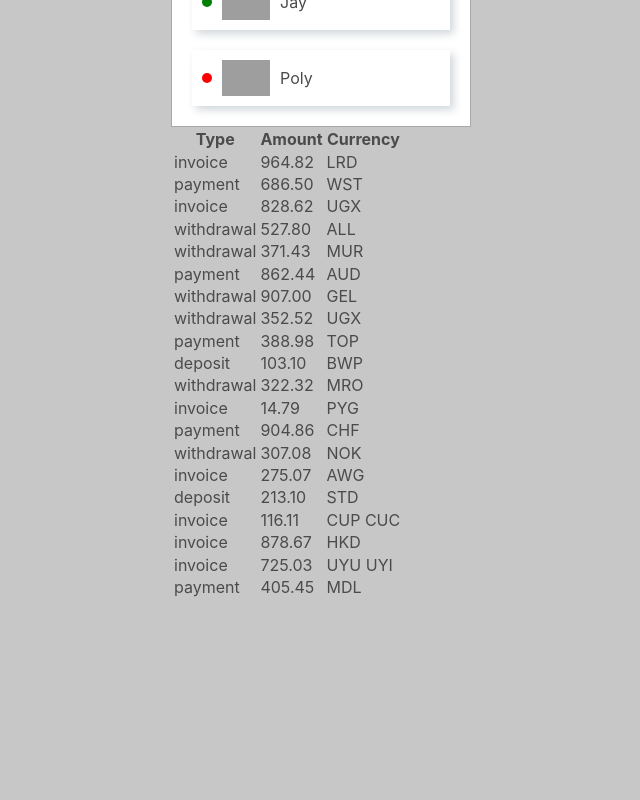
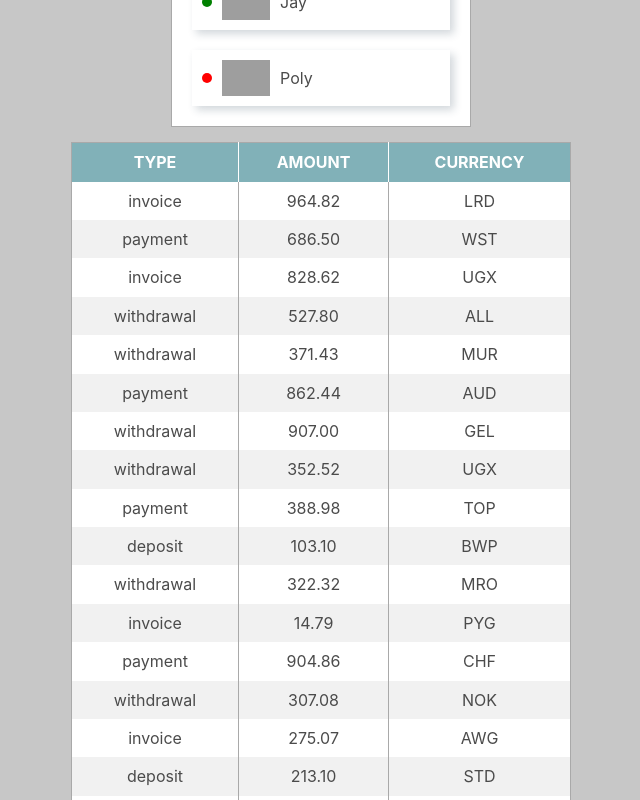
Before and after one commit to heidebloome/goit-react-hw-01-components, a React (Create React App) app: page / in a window 1280 px wide. Shown: the part 760-1560 px from the top of the page, without its empty margins (319-959 px from the left). Before the commit the page ends 1374 px from the top, so only its background shows below. Built offline with nearby package versions, Linux system fonts and the light colour scheme; grey boxes are pictures that could not be loaded.

Commit message:
transaction list styles

```diff
--- a/src/App.js
+++ b/src/App.js
@@ -11,7 +11,7 @@ import TransactionHistory from "./components/transactions/TransactionHistory";
 
 function App() {
   return (
-    <div>
+    <div className="container">
       <Profile
         username={user.username}
         tag={user.tag}
--- a/src/components/friends/FriendList.js
+++ b/src/components/friends/FriendList.js
@@ -5,7 +5,7 @@ const FriendList = ({ friends }) => {
   return (
     <ul className={styles.friendList}>
       {friends.map((item) => {
-        let type = item.isOnline ? 'online' : 'offline';
+        const type = item.isOnline ? 'online' : 'offline';
         return (
           <li className={styles.item} key={item.id}>
             <span className={styles[type]}>{item.isOnline}</span>
--- a/src/components/friends/FriendList.module.css
+++ b/src/components/friends/FriendList.module.css
@@ -1,10 +1,11 @@
 .friendList {
   width: 300px;
   padding: 20px;
+  margin-bottom: 15px;
 
-  background-color: white;
+  background-color: var(--white-color);
 
-  border: 1px solid darkgrey;
+  border: 1px solid var(--border-color);
 }
 
 .item {
@@ -25,19 +26,17 @@
   height: 10px;
   margin-right: 10px;
 
-  /* background-color: red; */
-
   border-radius: 50%;
 }
 
 .online {
   composes: status;
-  background-color: green;
+  background-color: var(--green-color);
 }
 
 .offline {
   composes: status;
-  background-color: red;
+  background-color: var(--red-color);
 }
 
 .avatar {
--- a/src/components/profile/Profile.js
+++ b/src/components/profile/Profile.js
@@ -12,15 +12,15 @@ const Profile = ({ username, tag, location, avatar, stats }) => {
       </div>
 
       <ul className={styles.stats}>
-        <li className={styles.item}>
+        <li className={styles.statsItem}>
           <span className={styles.label}>Followers</span>
           <span className={styles.quantity}>{stats.followers}</span>
         </li>
-        <li className={styles.item}>
+        <li className={styles.statsItem}>
           <span className={styles.label}>Views</span>
           <span className={styles.quantity}>{stats.views}</span>
         </li>
-        <li className={styles.item}>
+        <li className={styles.statsItem}>
           <span className={styles.label}>Likes</span>
           <span className={styles.quantity}>{stats.likes}</span>
         </li>
--- a/src/components/profile/Profile.module.css
+++ b/src/components/profile/Profile.module.css
@@ -13,9 +13,9 @@
   padding-top: 30px;
   padding-bottom: 30px;
 
-  background-color: #fff;
+  background-color: var(--white-color);
 
-  border: 1px solid darkgrey;
+  border: 1px solid var(--border-color);
   border-bottom: none;
 }
 
@@ -29,6 +29,7 @@
 
 .name {
   margin-bottom: 10px;
+
   font-weight: bold;
 }
 
@@ -37,20 +38,20 @@
 
   font-size: 14px;
 
-  color: rgb(121, 121, 121);
+  color: var(--secondary-text-color);
 }
 
 .location {
   font-size: 14px;
 
-  color: rgb(121, 121, 121);
+  color: var(--secondary-text-color);
 }
 
 .stats {
   display: flex;
 }
 
-.item {
+.statsItem {
   display: flex;
   flex-direction: column;
   align-items: center;
@@ -60,19 +61,19 @@
 
   font-size: 14px;
 
-  background-color: rgb(241, 241, 241);
+  background-color: var(--background-color);
 
-  border: 1px solid darkgrey;
+  border: 1px solid var(--border-color);
 }
 
-.item:not(:last-child) {
+.statsItem:not(:last-child) {
   border-right: none;
+}
+
+.label {
+  color: var(--secondary-text-color);
 }
 
 .quantity {
   font-weight: bold;
 }
-
-.label {
-  color: rgb(121, 121, 121);
-}
--- a/src/components/statistics/Statistics.module.css
+++ b/src/components/statistics/Statistics.module.css
@@ -15,9 +15,9 @@
   text-align: center;
   text-transform: uppercase;
 
-  background-color: white;
+  background-color: var(--white-color);
 
-  border: 1px solid darkgrey;
+  border: 1px solid var(--border-color);
   border-bottom: none;
 }
 
@@ -34,8 +34,8 @@
   padding-top: 10px;
   padding-bottom: 10px;
 
-  background-color: rgb(241, 241, 241);
-  border: 1px solid darkgrey;
+  background-color: var(--background-color);
+  border: 1px solid var(--border-color);
 }
 
 .statItem:not(:last-child) {
@@ -47,7 +47,7 @@
 
   font-size: 12px;
 
-  color: rgb(121, 121, 121);
+  color: var(--secondary-text-color);
 }
 
 .percentage {
--- a/src/components/transactions/TransactionHistory.js
+++ b/src/components/transactions/TransactionHistory.js
@@ -1,22 +1,23 @@
 import propTypes from "prop-types";
+import styles from './TransactionHistory.module.css';
 
 const TransactionHistory = ({ items }) => {
   return (
-    <table className="transaction-history">
-      <thead>
+    <table className={styles.table}>
+      <thead className={styles.head}>
         <tr>
-          <th>Type</th>
-          <th>Amount</th>
-          <th>Currency</th>
+          <th className={styles.title}>Type</th>
+          <th className={styles.title}>Amount</th>
+          <th className={styles.title}>Currency</th>
         </tr>
       </thead>
 
       <tbody>
         {items.map((item) => (
-          <tr key={item.id}>
-            <td>{item.type}</td>
-            <td>{item.amount}</td>
-            <td>{item.currency}</td>
+          <tr key={item.id} className={styles.row}>
+            <td className={styles.column}>{item.type}</td>
+            <td className={styles.column}>{item.amount}</td>
+            <td className={styles.column}>{item.currency}</td>
           </tr>
         ))}
       </tbody>
--- /dev/null
+++ b/src/components/transactions/TransactionHistory.module.css
@@ -0,0 +1,43 @@
+.table {
+  width: 300px;
+  background-color: var(--white-color);
+
+  text-align: center;
+
+  border: 1px solid var(--border-color);
+  border-collapse: collapse;
+}
+
+@media screen and (min-width: 768px) {
+  .table {
+    width: 500px;
+  }
+}
+
+.head {
+  text-transform: uppercase;
+  color: var(--white-color);
+  background-color: var(--table-title-color);
+}
+
+.title {
+  padding-top: 10px;
+  padding-bottom: 10px;
+}
+
+.title:not(:last-child) {
+  border-right: 1px solid var(--white-color);
+}
+
+.column {
+  padding-top: 10px;
+  padding-bottom: 10px;
+}
+
+.column:not(:last-child) {
+  border-right: 1px solid var(--border-color);
+}
+
+.row:nth-child(2n) {
+  background-color: var(--background-color);
+}
--- a/src/index.css
+++ b/src/index.css
@@ -1,7 +1,14 @@
+:root {
+  --white-color: #ffffff;
+  --secondary-text-color: #797979;
+  --background-color: #f1f1f1;
+  --border-color: #a9a9a9;
+  --green-color: #008000;
+  --red-color: #ff0000;
+  --table-title-color: #81b1b8;
+}
+
 body {
-  display: flex;
-  flex-direction: column;
-  align-items: center;
   margin: 0;
   padding: 15px;
 
@@ -19,6 +26,12 @@ body {
 code {
   font-family: source-code-pro, Menlo, Monaco, Consolas, 'Courier New',
     monospace;
+}
+
+.container {
+  display: flex;
+  flex-direction: column;
+  align-items: center;
 }
 
 a {
```
